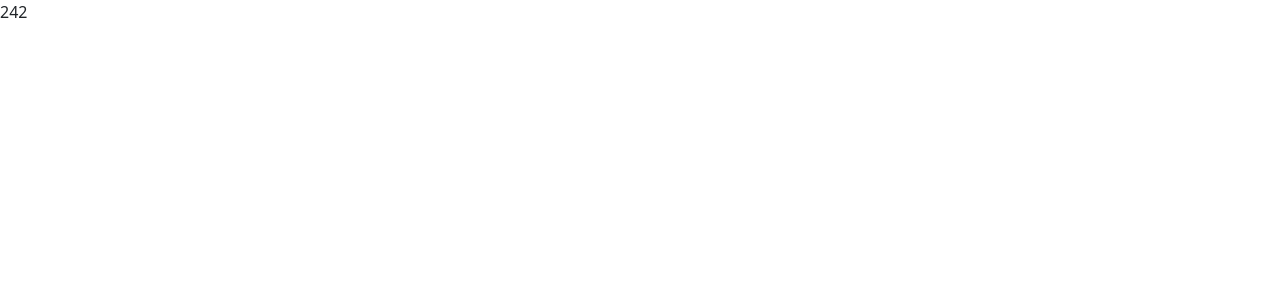
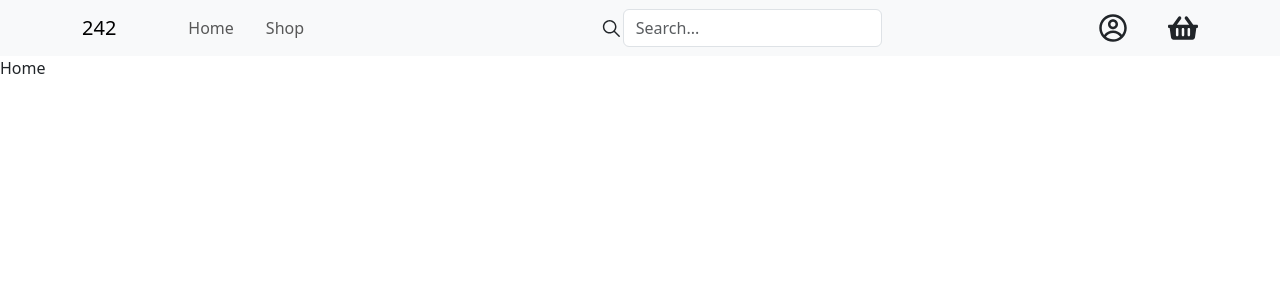
Before and after one commit to sombas100/two-forty-two, a React (Vite) app in the folder client/: page / in a window 1280 px wide. Shown: the top 300 px of the page. Built offline with nearby package versions, Linux system fonts and the light colour scheme.

Commit message:
Create and style navbar

```diff
--- a/client/package.json
+++ b/client/package.json
@@ -11,10 +11,13 @@
   },
   "dependencies": {
     "bootstrap": "^5.3.3",
+    "dot": "^1.1.3",
+    "env": "^0.0.2",
     "react": "^18.2.0",
     "react-bootstrap": "^2.10.2",
     "react-dom": "^18.2.0",
-    "react-icons": "^5.2.1"
+    "react-icons": "^5.2.1",
+    "react-router-dom": "^6.23.1"
   },
   "devDependencies": {
     "@types/react": "^18.2.66",
--- a/client/src/App.jsx
+++ b/client/src/App.jsx
@@ -1,7 +1,17 @@
 import "./App.css";
+import { BrowserRouter, Routes, Route } from "react-router-dom";
+import Header from "./components/Header";
+import Home from "./pages/Home";
 
 function App() {
-  return <div>242</div>;
+  return (
+    <BrowserRouter>
+      <Header />
+      <Routes>
+        <Route path="/" element={<Home />}></Route>
+      </Routes>
+    </BrowserRouter>
+  );
 }
 
 export default App;
--- /dev/null
+++ b/client/src/components/Header.css
@@ -0,0 +1,14 @@
+.search-input {
+    display: flex;
+    justify-content: center;
+    align-items: center;
+    margin-right: 200px;
+}
+
+.profile-icon {
+    cursor: pointer;
+}
+
+.basket-icon {
+    cursor: pointer;
+}
--- /dev/null
+++ b/client/src/components/Header.jsx
@@ -0,0 +1,38 @@
+import Container from "react-bootstrap/Container";
+import Nav from "react-bootstrap/Nav";
+import Navbar from "react-bootstrap/Navbar";
+import Form from "react-bootstrap/Form";
+import "./Header.css";
+import { FaShoppingBasket } from "react-icons/fa";
+import { CgProfile } from "react-icons/cg";
+import { IoIosSearch } from "react-icons/io";
+
+const Header = () => {
+  return (
+    <Navbar className="bg-body-tertiary">
+      <Container>
+        <Navbar.Brand className="me-9 pe-5" href="/">
+          242
+        </Navbar.Brand>
+        <Nav className="me-auto">
+          <Nav.Link className="pe-4" href="/">
+            Home
+          </Nav.Link>
+          <Nav.Link href="/shop">Shop</Nav.Link>
+        </Nav>
+        <div className="search-input">
+          <IoIosSearch size={25} />
+          <Form.Control type="search" id="search" placeholder="Search..." />
+        </div>
+        <div className="ms-3">
+          <CgProfile size={30} className="profile-icon" />
+        </div>
+        <div className="ms-3 ps-4">
+          <FaShoppingBasket size={30} className="basket-icon" />
+        </div>
+      </Container>
+    </Navbar>
+  );
+};
+
+export default Header;
--- /dev/null
+++ b/client/src/pages/Home.jsx
@@ -0,0 +1,7 @@
+import React from "react";
+
+const Home = () => {
+  return <div>Home</div>;
+};
+
+export default Home;
```
Also changed, not shown: client/src/pages/cart/Cart.jsx (added, +7 -0 lines), client/src/pages/shop/Shop.jsx (added, +7 -0 lines), 2 other files (tests, documents, lock files or other folders).
